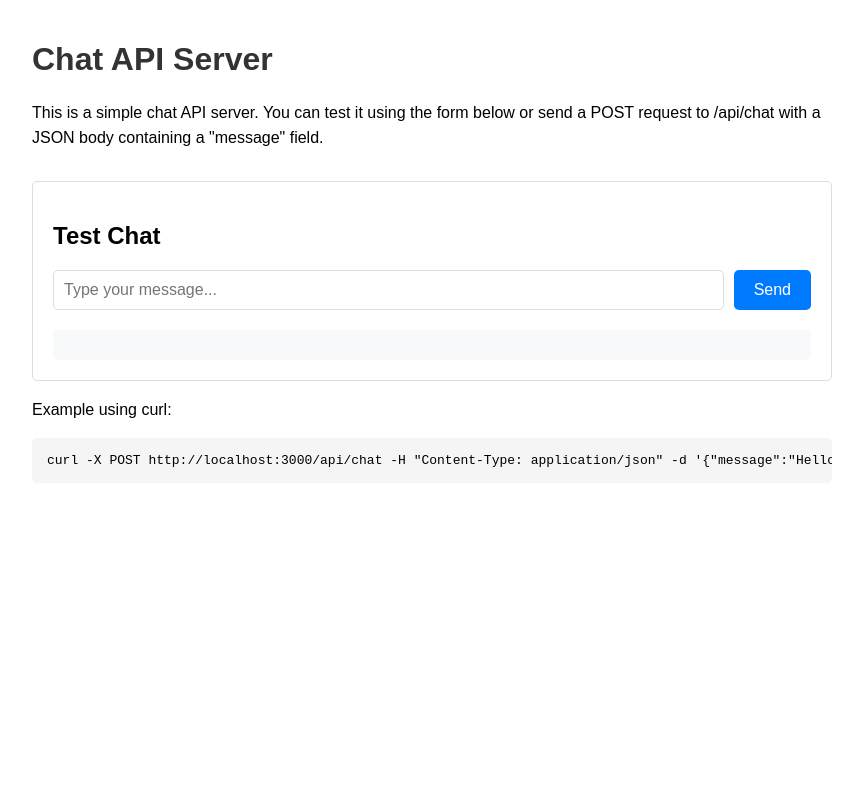
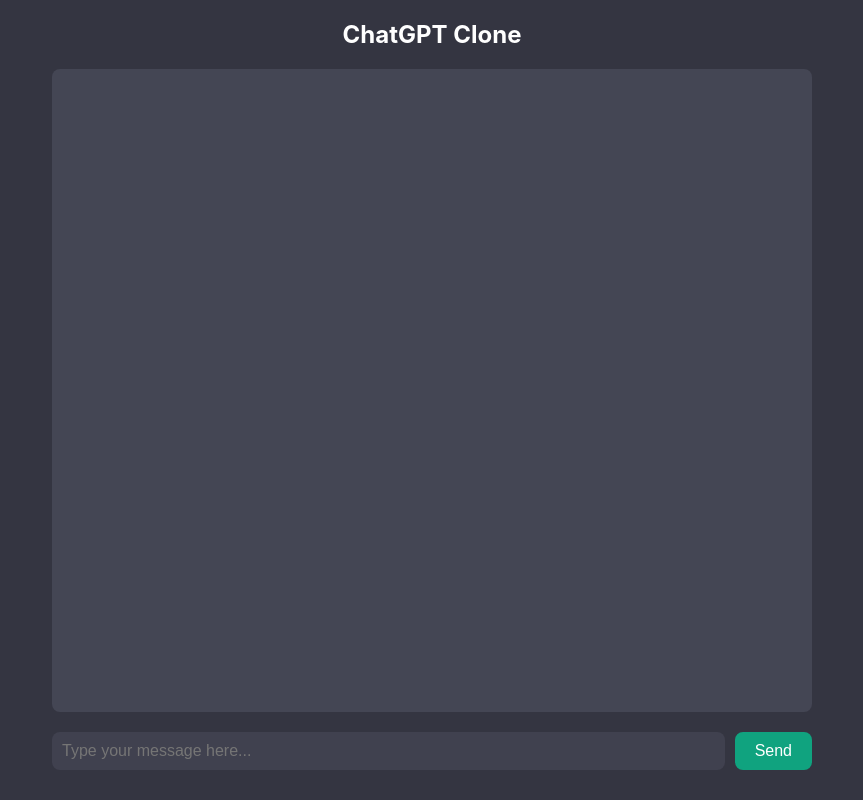
Before and after one commit to IonescuGeorge05/askme, a website: page public/index.html in a window 1280 px wide. Shown: the whole page, without its empty margins (208-1071 px from the left). Drawn offline with Linux system fonts and the light colour scheme.

Commit message:
Update frontend to mimic ChatGPT interface with modern design

```diff
--- a/public/index.html
+++ b/public/index.html
@@ -3,94 +3,97 @@
 <head>
     <meta charset="UTF-8">
     <meta name="viewport" content="width=device-width, initial-scale=1.0">
-    <title>Chat API</title>
+    <title>ChatGPT Clone</title>
     <style>
         body {
-            font-family: Arial, sans-serif;
+            font-family: -apple-system, BlinkMacSystemFont, 'Segoe UI', Roboto, Oxygen, Ubuntu, Cantarell, 'Open Sans', 'Helvetica Neue', sans-serif;
+            margin: 0;
+            padding: 0;
+            background-color: #343541;
+            color: #fff;
+            display: flex;
+            flex-direction: column;
+            height: 100vh;
+        }
+        .chat-container {
+            flex: 1;
+            display: flex;
+            flex-direction: column;
             max-width: 800px;
             margin: 0 auto;
             padding: 20px;
+            width: 100%;
+            box-sizing: border-box;
         }
-        h1 {
-            color: #333;
+        .chat-header {
+            text-align: center;
+            margin-bottom: 20px;
+            font-size: 24px;
+            font-weight: bold;
         }
-        p {
-            line-height: 1.6;
+        .chat-messages {
+            flex: 1;
+            overflow-y: auto;
+            margin-bottom: 20px;
+            padding: 10px;
+            background-color: #444654;
+            border-radius: 8px;
         }
-        pre {
-            background-color: #f5f5f5;
-            padding: 15px;
-            border-radius: 5px;
-            overflow-x: auto;
+        .message {
+            margin-bottom: 15px;
+            padding: 10px;
+            border-radius: 8px;
+            background-color: #2d2d3a;
         }
-        .chat-container {
-            margin-top: 30px;
-            border: 1px solid #ddd;
-            padding: 20px;
-            border-radius: 5px;
+        .user-message {
+            background-color: #343541;
+        }
+        .bot-message {
+            background-color: #444654;
         }
         .chat-form {
             display: flex;
             gap: 10px;
-            margin-bottom: 20px;
         }
-        .chat-input {
+        #messageInput {
             flex: 1;
             padding: 10px;
-            border: 1px solid #ddd;
-            border-radius: 5px;
+            border: none;
+            border-radius: 8px;
+            background-color: #40414f;
+            color: #fff;
             font-size: 16px;
         }
-        .chat-button {
+        #sendButton {
             padding: 10px 20px;
-            background-color: #007bff;
-            color: white;
             border: none;
-            border-radius: 5px;
+            border-radius: 8px;
+            background-color: #10a37f;
+            color: #fff;
+            font-size: 16px;
             cursor: pointer;
-            font-size: 16px;
+            transition: background-color 0.3s;
         }
-        .chat-button:hover {
-            background-color: #0056b3;
+        #sendButton:hover {
+            background-color: #0d8c6d;
         }
-        .chat-button:disabled {
-            background-color: #ccc;
-            cursor: not-allowed;
-        }
-        .response {
-            margin-top: 20px;
-            padding: 15px;
-            background-color: #f8f9fa;
-            border-radius: 5px;
-            white-space: pre-wrap;
-        }
-        .error {
-            color: #dc3545;
-            background-color: #f8d7da;
-            border: 1px solid #f5c6cb;
-            padding: 15px;
-            border-radius: 5px;
-            margin-top: 20px;
+        #errorDiv {
+            color: #ff6b6b;
+            margin-top: 10px;
+            text-align: center;
         }
     </style>
 </head>
 <body>
-    <h1>Chat API Server</h1>
-    <p>This is a simple chat API server. You can test it using the form below or send a POST request to /api/chat with a JSON body containing a "message" field.</p>
-
     <div class="chat-container">
-        <h2>Test Chat</h2>
-        <form class="chat-form" id="chatForm">
-            <input type="text" class="chat-input" id="messageInput" placeholder="Type your message..." required>
-            <button type="submit" class="chat-button" id="sendButton">Send</button>
+        <div class="chat-header">ChatGPT Clone</div>
+        <div class="chat-messages" id="responseDiv"></div>
+        <form id="chatForm" class="chat-form">
+            <input type="text" id="messageInput" placeholder="Type your message here..." required>
+            <button type="submit" id="sendButton">Send</button>
         </form>
-        <div class="response" id="response"></div>
-        <div class="error" id="error" style="display: none;"></div>
+        <div id="errorDiv"></div>
     </div>
-
-    <p>Example using curl:</p>
-    <pre>curl -X POST http://localhost:3000/api/chat -H "Content-Type: application/json" -d '{"message":"Hello!"}'</pre>
-
     <script src="/js/chat.js"></script>
 </body>
 </html>
--- a/public/js/chat.js
+++ b/public/js/chat.js
@@ -1,44 +1,58 @@
 const form = document.getElementById('chatForm');
 const messageInput = document.getElementById('messageInput');
-const responseDiv = document.getElementById('response');
-const errorDiv = document.getElementById('error');
+const responseDiv = document.getElementById('responseDiv');
+const errorDiv = document.getElementById('errorDiv');
 const sendButton = document.getElementById('sendButton');
 
 form.addEventListener('submit', async (e) => {
     e.preventDefault();
-    const message = messageInput.value;
+    const message = messageInput.value.trim();
+    if (!message) return;
 
-    // Clear previous errors and responses
-    errorDiv.style.display = 'none';
-    errorDiv.textContent = '';
-    responseDiv.textContent = 'Loading...';
+    // Disable input and button while processing
+    messageInput.disabled = true;
     sendButton.disabled = true;
 
+    // Clear previous error
+    errorDiv.textContent = '';
+
+    // Add user message to chat
+    const userMessageElement = document.createElement('div');
+    userMessageElement.className = 'message user-message';
+    userMessageElement.textContent = message;
+    responseDiv.appendChild(userMessageElement);
+
+    // Clear input
+    messageInput.value = '';
+
     try {
-        console.log('Sending request:', { message });
         const response = await fetch('/api/chat', {
             method: 'POST',
             headers: {
-                'Content-Type': 'application/json'
+                'Content-Type': 'application/json',
             },
-            body: JSON.stringify({ message })
+            body: JSON.stringify({ message }),
         });
 
-        console.log('Response status:', response.status);
         const data = await response.json();
         console.log('Response data:', data);
 
-        if (!response.ok) {
-            throw new Error(data.error || data.details || 'Failed to get response');
+        if (response.ok) {
+            // Add bot message to chat
+            const botMessageElement = document.createElement('div');
+            botMessageElement.className = 'message bot-message';
+            botMessageElement.textContent = data.reply;
+            responseDiv.appendChild(botMessageElement);
+        } else {
+            errorDiv.textContent = data.error || 'An error occurred';
         }
-
-        responseDiv.textContent = data.reply;
     } catch (error) {
         console.error('Error:', error);
-        errorDiv.style.display = 'block';
-        errorDiv.textContent = `Error: ${error.message}`;
-        responseDiv.textContent = '';
+        errorDiv.textContent = 'Failed to send message. Please try again.';
     } finally {
+        // Re-enable input and button
+        messageInput.disabled = false;
         sendButton.disabled = false;
+        messageInput.focus();
     }
 });
```
